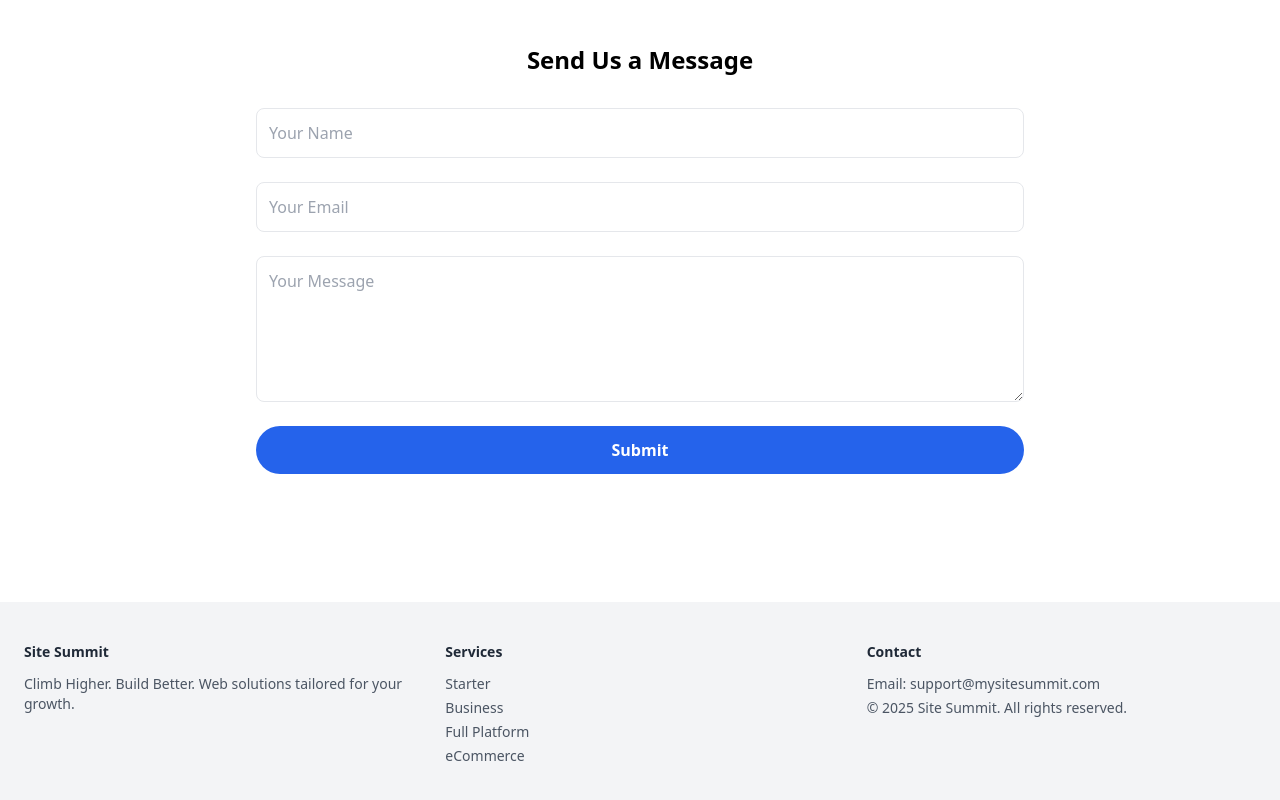
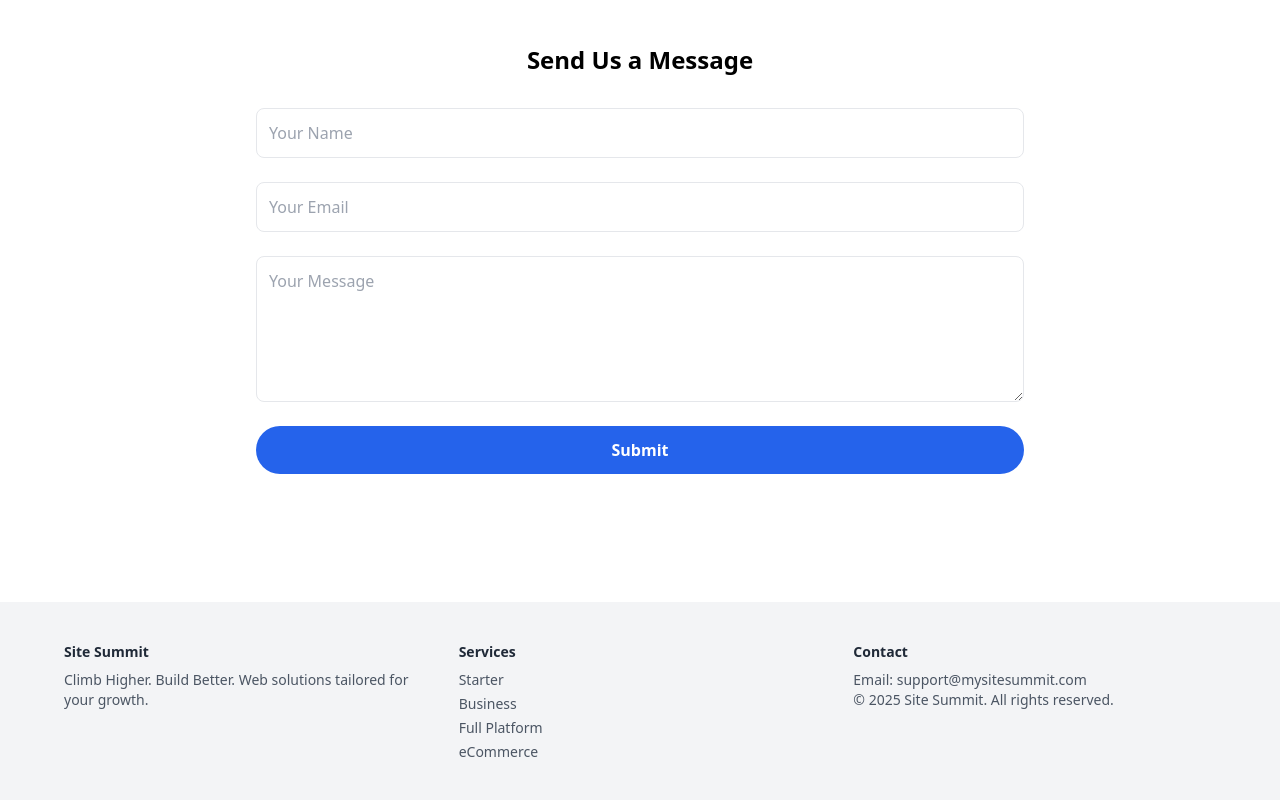
Before and after one commit to Bathgatee/site-summit, a React (Create React App) app: page /contact in a window 1280 px wide. Shown: the part 376-1176 px from the top of the page. Built offline with nearby package versions, Linux system fonts and the light colour scheme.

Commit message:
Fix: Properly align footer columns with consistent layout

```diff
--- a/src/components/Footer.jsx
+++ b/src/components/Footer.jsx
@@ -1,14 +1,14 @@
 export default function Footer() {
   return (
     <footer className="bg-gray-100 text-gray-600 text-sm py-10 px-6 mt-12">
-      <div className="max-w-7xl mx-auto grid grid-cols-1 md:grid-cols-3 gap-8 text-center md:text-left">
+      <div className="max-w-6xl mx-auto grid grid-cols-1 md:grid-cols-3 gap-8">
 
-        <div className="flex flex-col gap-1 items-center md:items-start">
+        <div className="text-center md:text-left">
           <h4 className="font-semibold text-gray-800 mb-2">Site Summit</h4>
-          <p className="max-w-sm">Climb Higher. Build Better. Web solutions tailored for your growth.</p>
+          <p>Climb Higher. Build Better. Web solutions tailored for your growth.</p>
         </div>
 
-        <div className="flex flex-col gap-1 items-center md:items-start">
+        <div className="text-center md:text-left">
           <h4 className="font-semibold text-gray-800 mb-2">Services</h4>
           <ul className="space-y-1">
             <li><a href="/starter" className="hover:underline">Starter</a></li>
@@ -18,7 +18,7 @@ export default function Footer() {
           </ul>
         </div>
 
-        <div className="flex flex-col gap-1 items-center md:items-start">
+        <div className="text-center md:text-left">
           <h4 className="font-semibold text-gray-800 mb-2">Contact</h4>
           <p>Email: support@mysitesummit.com</p>
           <p>© {new Date().getFullYear()} Site Summit. All rights reserved.</p>
```
